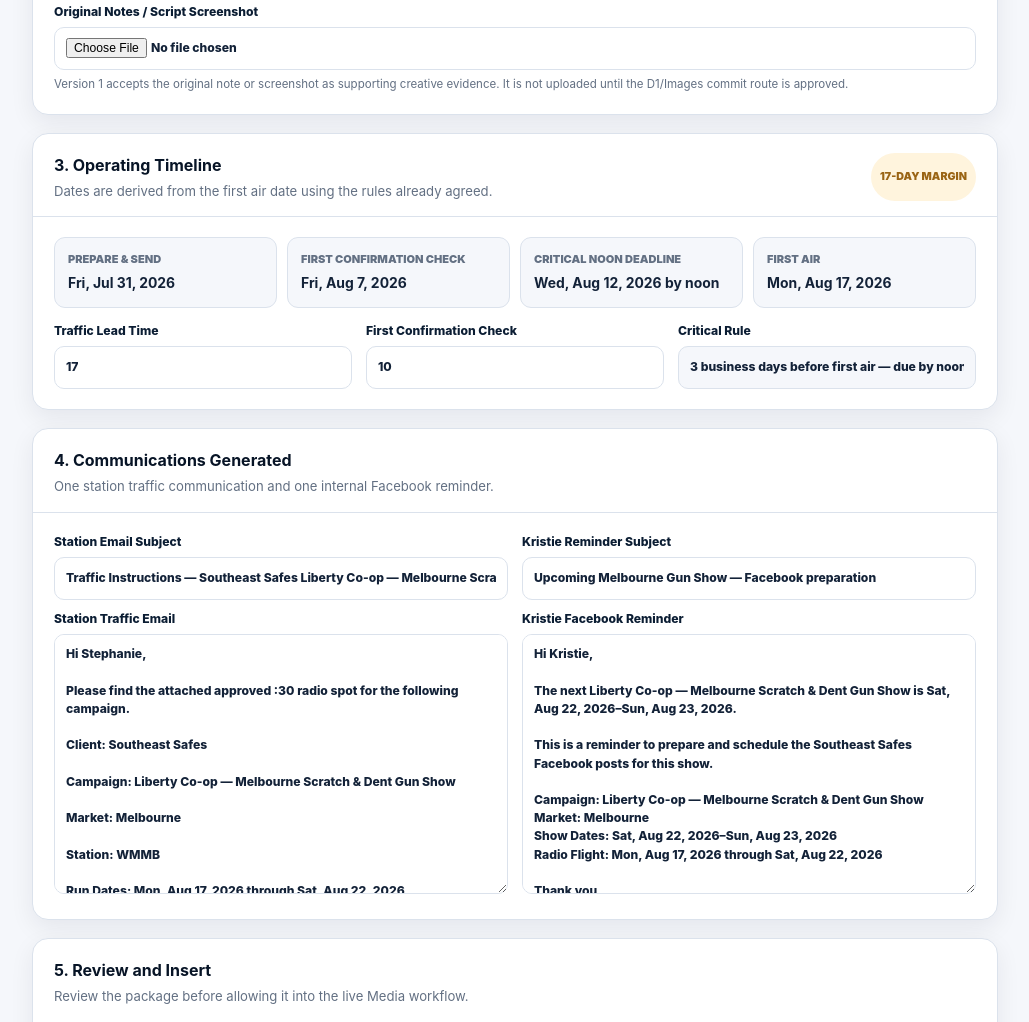
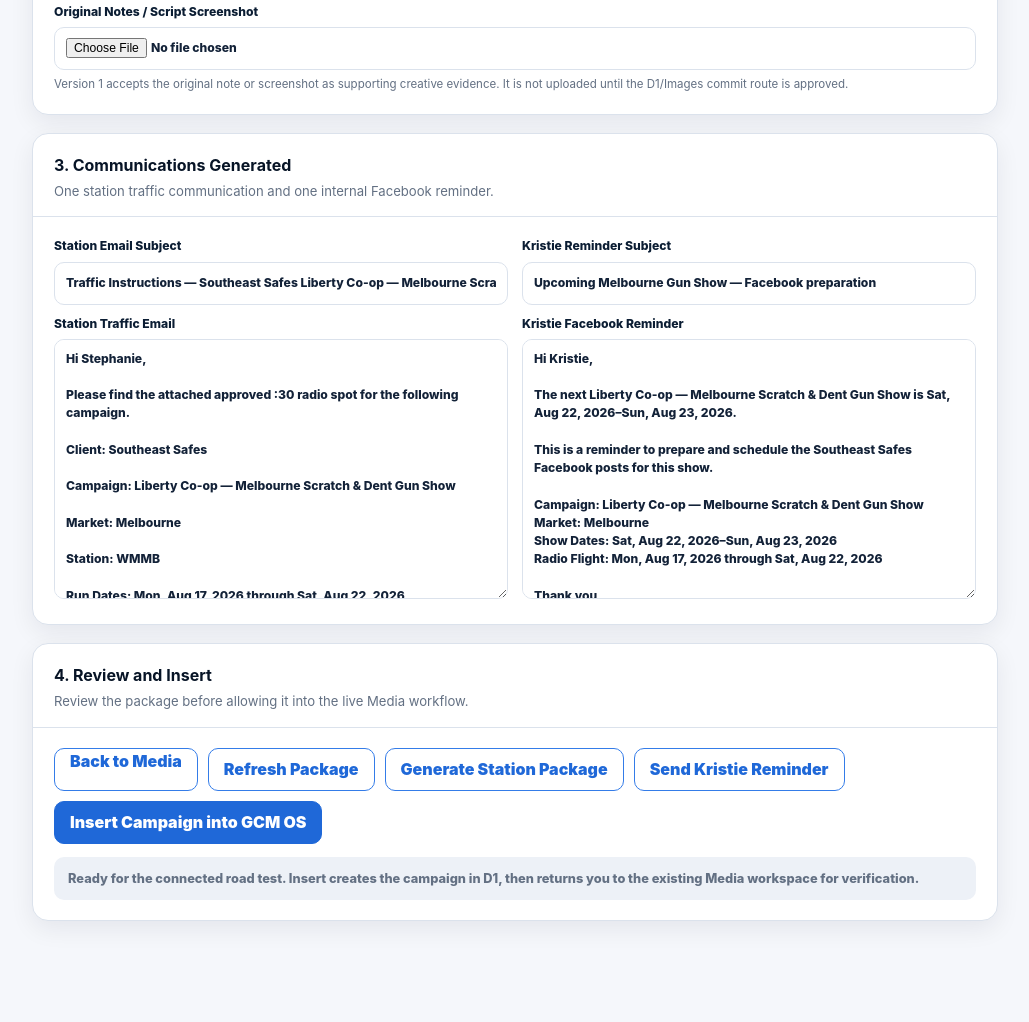
Before and after one commit to globalconceptsmediallc-oss/gcm-operating-system-app, a website: page media-insertion.html in a window 1280 px wide. Shown: the part 1517-2539 px from the top of the page, without its empty margins (250-1279 px from the left). After the commit the page ends 2504 px from the top, so only its background shows below. Drawn offline with Linux system fonts and the light colour scheme.

Commit message:
Update media-insertion.html

```diff
--- a/media-insertion.html
+++ b/media-insertion.html
@@ -1,7 +1,7 @@
 <!-- =========================================================
    Global Concepts Media Operating System
    File: media-insertion.html
-   Version: 1.5.3
+   Version: 1.5.4
    Status: Production Candidate — Simplified Station Traffic Package
    Source: Current GCM OS Media Operations architecture
    Sprint: Media Traffic Package — Simplified Station Email
@@ -109,7 +109,7 @@
           <h1 id="pageTitle">Media Insertion</h1>
           <p class="subtitle" id="pageSubtitle">Create the campaign package that Media will operate, confirm, complete, and reuse.</p>
         </div>
-        <div class="version">Installed version 1.5.3</div>
+        <div class="version">Installed version 1.5.4</div>
       </header>
 
       <section class="summary">
@@ -166,7 +166,7 @@
         </div>
       </section>
 
-      <section class="panel">
+      <section class="panel" id="operatingTimelinePanel" hidden>
         <div class="panel-head"><div><h2>3. Operating Timeline</h2><p>Dates are derived from the first air date using the rules already agreed.</p></div><span class="badge warn">17-day margin</span></div>
         <div class="body">
           <div class="timeline">
@@ -184,7 +184,7 @@
       </section>
 
       <section class="panel">
-        <div class="panel-head"><div><h2>4. Communications Generated</h2><p>One station traffic communication and one internal Facebook reminder.</p></div></div>
+        <div class="panel-head"><div><h2>3. Communications Generated</h2><p>One station traffic communication and one internal Facebook reminder.</p></div></div>
         <div class="body review">
           <div>
             <label>Station Email Subject<input id="stationSubject"></label>
@@ -198,7 +198,7 @@
       </section>
 
       <section class="panel">
-        <div class="panel-head"><div><h2>5. Review and Insert</h2><p>Review the package before allowing it into the live Media workflow.</p></div></div>
+        <div class="panel-head"><div><h2>4. Review and Insert</h2><p>Review the package before allowing it into the live Media workflow.</p></div></div>
         <div class="body">
           <div class="actions">
             <a class="button secondary" href="media.html">Back to Media</a>
```
